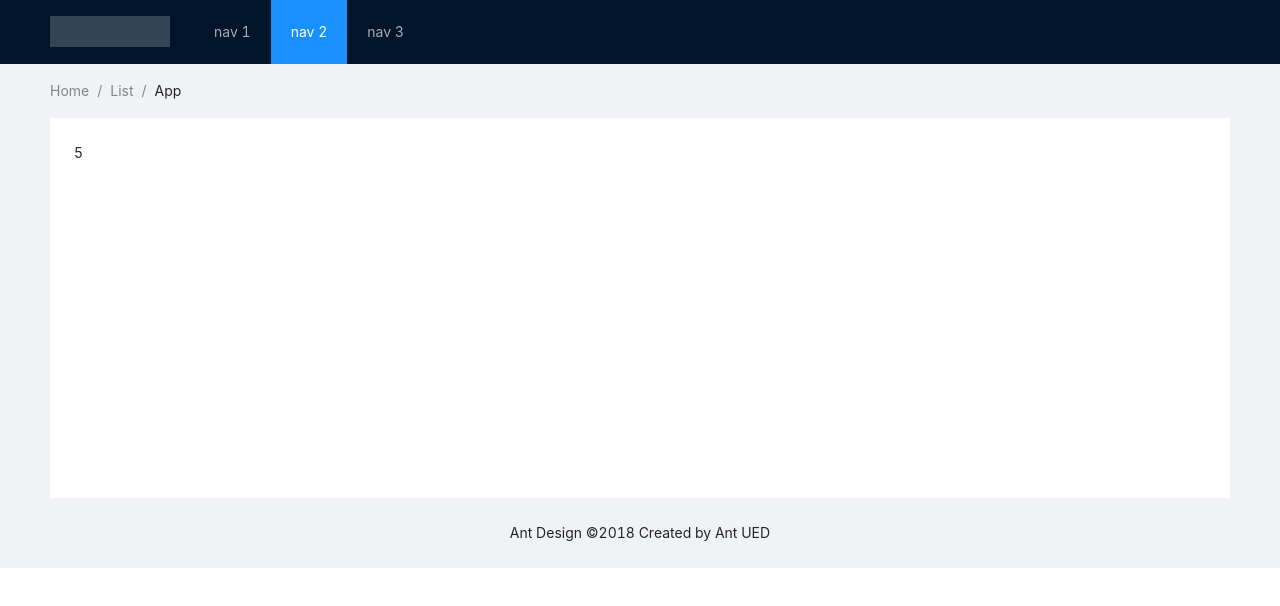
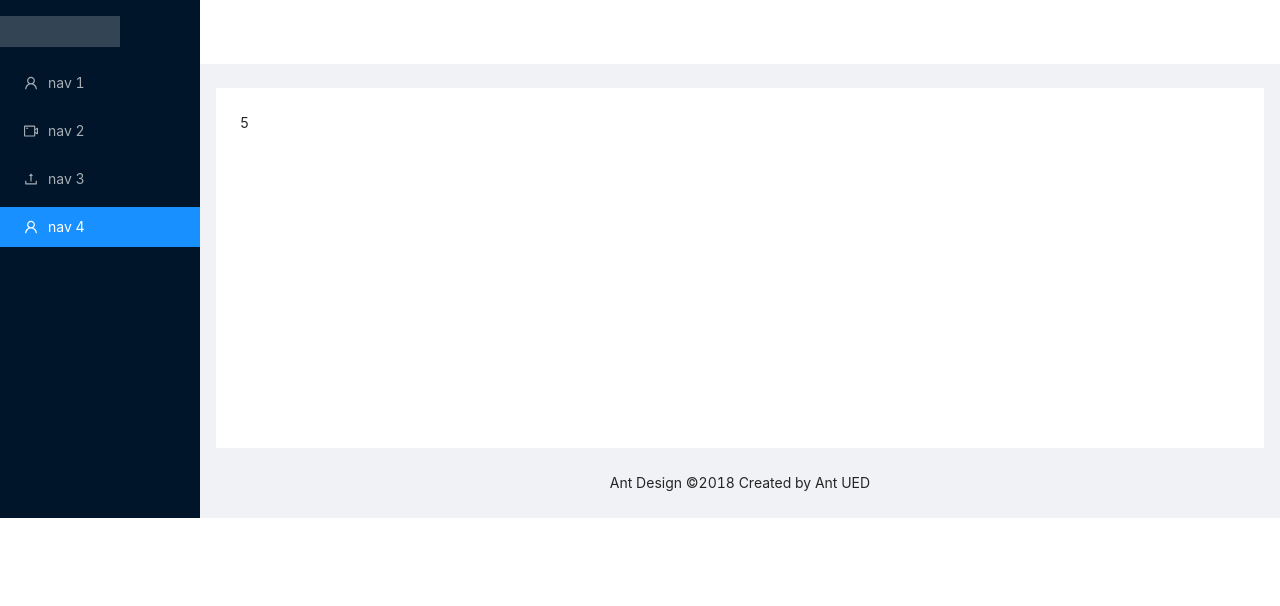
Before and after one commit to Iftor/projects-network-react, a React (Create React App) app: page / in a window 1280 px wide. Shown: the top 606 px of the page. Built offline with nearby package versions, Linux system fonts and the light colour scheme.

Commit message:
change layout

```diff
--- a/src/App.js
+++ b/src/App.js
@@ -1,6 +1,6 @@
-import { Route, Routes } from "react-router-dom";
+import {Route, Routes} from "react-router-dom";
 import PageLayout from "./components/layout/PageLayout";
-import Registration from "./routes/auth/Registration";
+import RegistrationForm from "./components/auth/RegistrationForm";
 import CommunityItem from "./routes/communities/CommunityItem";
 import CommunityList from "./routes/communities/CommunityList";
 import MainPage from "./routes/main/MainPage";
@@ -11,13 +11,13 @@ function App() {
   return (
     <div className="App">
       <Routes>
-        <Route path="/" element={<PageLayout />}>
-          <Route index element={<MainPage />}/>
-          <Route path="communities" element={<CommunityList />}/>
-          <Route path=":community_custom_id" element={<CommunityItem />}/>
-          <Route path="projects" element={<UserProjectList />} />
-          <Route path=":community_custom_id/:project_custom_id" element={<ProjectItem />} />
-          <Route path="registration" element={<Registration />} />
+        <Route path="/" element={<PageLayout/>}>
+          <Route index element={<MainPage/>}/>
+          <Route path="communities" element={<CommunityList/>}/>
+          <Route path=":community_custom_id" element={<CommunityItem/>}/>
+          <Route path="projects" element={<UserProjectList/>}/>
+          <Route path=":community_custom_id/:project_custom_id" element={<ProjectItem/>}/>
+          <Route path="registration" element={<RegistrationForm/>}/>
         </Route>
       </Routes>
     </div>
--- a/src/routes/auth/Registration.js
+++ b/src/components/auth/RegistrationForm.js
@@ -1,18 +1,9 @@
 import {
-  AutoComplete,
   Button,
-  Cascader,
-  Checkbox,
-  Col,
   Form,
   Input,
-  InputNumber,
-  Row,
-  Select,
 } from 'antd';
 import axios from 'axios';
-import { useState } from 'react';
-const { Option } = Select;
 
 const formItemLayout = {
   labelCol: {
@@ -45,7 +36,7 @@ const tailFormItemLayout = {
   },
 };
 
-const Registration = () => {
+const RegistrationForm = () => {
   const [form] = Form.useForm();
 
   const onFinish = (values) => {
@@ -76,7 +67,7 @@ const Registration = () => {
           },
         ]}
       >
-        <Input />
+        <Input/>
       </Form.Item>
       <Form.Item
         name="email"
@@ -92,7 +83,7 @@ const Registration = () => {
           },
         ]}
       >
-        <Input />
+        <Input/>
       </Form.Item>
       <Form.Item
         name="first_name"
@@ -105,7 +96,7 @@ const Registration = () => {
           },
         ]}
       >
-        <Input />
+        <Input/>
       </Form.Item>
       <Form.Item
         name="last_name"
@@ -118,7 +109,7 @@ const Registration = () => {
           },
         ]}
       >
-        <Input />
+        <Input/>
       </Form.Item>
       <Form.Item
         name="password"
@@ -131,7 +122,7 @@ const Registration = () => {
         ]}
         hasFeedback
       >
-        <Input.Password />
+        <Input.Password/>
       </Form.Item>
 
       <Form.Item
@@ -144,7 +135,7 @@ const Registration = () => {
             required: true,
             message: 'Please confirm your password!',
           },
-          ({ getFieldValue }) => ({
+          ({getFieldValue}) => ({
             validator(_, value) {
               if (!value || getFieldValue('password') === value) {
                 return Promise.resolve();
@@ -155,7 +146,7 @@ const Registration = () => {
           }),
         ]}
       >
-        <Input.Password />
+        <Input.Password/>
       </Form.Item>
       <Form.Item {...tailFormItemLayout}>
         <Button type="primary" htmlType="submit">
@@ -166,4 +157,4 @@ const Registration = () => {
   );
 }
 
-export default Registration
+export default RegistrationForm
--- a/src/components/layout/PageLayout.js
+++ b/src/components/layout/PageLayout.js
@@ -1,49 +1,53 @@
-import { Link, Outlet } from "react-router-dom"
-import {Breadcrumb, Layout, Menu} from 'antd';
-const {Header, Content, Footer} = Layout;
+import { UploadOutlined, UserOutlined, VideoCameraOutlined } from '@ant-design/icons';
+import { Layout, Menu } from 'antd';
+import React from 'react';
+import { Routes, Route, Outlet, Link } from 'react-router-dom';
+const { Header, Content, Footer, Sider } = Layout;
 
 const PageLayout = () => {
   return (
     <Layout>
-      <Header
-        style={{
-          position: 'fixed',
-          zIndex: 1,
-          width: '100%',
+      <Sider
+        breakpoint="lg"
+        collapsedWidth="0"
+        onBreakpoint={(broken) => {
+          console.log(broken);
+        }}
+        onCollapse={(collapsed, type) => {
+          console.log(collapsed, type);
         }}
       >
         <div className="logo" />
         <Menu
           theme="dark"
-          mode="horizontal"
-          defaultSelectedKeys={['2']}
-          items={new Array(3).fill(null).map((_, index) => ({
+          mode="inline"
+          defaultSelectedKeys={['4']}
+          items={[UserOutlined, VideoCameraOutlined, UploadOutlined, UserOutlined].map(
+            (icon, index) => ({
               key: String(index + 1),
+              icon: React.createElement(icon),
               label: `nav ${index + 1}`,
-          }))}
+            }),
+          )}
         />
-      </Header>
+      </Sider>
+      <Layout>
+        <Header
+          className="site-layout-sub-header-background"
+          style={{
+            padding: 0,
+          }}
+        />
         <Content
-        className="site-layout"
           style={{
-          padding: '0 50px',
-          marginTop: 64,
+            margin: '24px 16px 0',
           }}
         >
-        <Breadcrumb
-          style={{
-            margin: '16px 0',
-          }}
-        >
-          <Breadcrumb.Item>Home</Breadcrumb.Item>
-          <Breadcrumb.Item>List</Breadcrumb.Item>
-          <Breadcrumb.Item>App</Breadcrumb.Item>
-        </Breadcrumb>
           <div
             className="site-layout-background"
             style={{
               padding: 24,
-            minHeight: 380,
+              minHeight: 360,
             }}
           >
             <Outlet />
@@ -57,6 +61,7 @@ const PageLayout = () => {
           Ant Design ©2018 Created by Ant UED
         </Footer>
       </Layout>
+    </Layout>
   )
 }
 
--- a/src/index.css
+++ b/src/index.css
@@ -27,3 +27,17 @@ code {
 [data-theme="dark"] .site-layout .site-layout-background {
   background: #141414;
 }
+
+#components-layout-demo-responsive .logo {
+  height: 32px;
+  margin: 16px;
+  background: rgba(255, 255, 255, 0.2);
+}
+
+.site-layout-sub-header-background {
+  background: #fff;
+}
+
+.site-layout-background {
+  background: #fff;
+}
```
Lines whose indentation alone changed are shown as unchanged.
